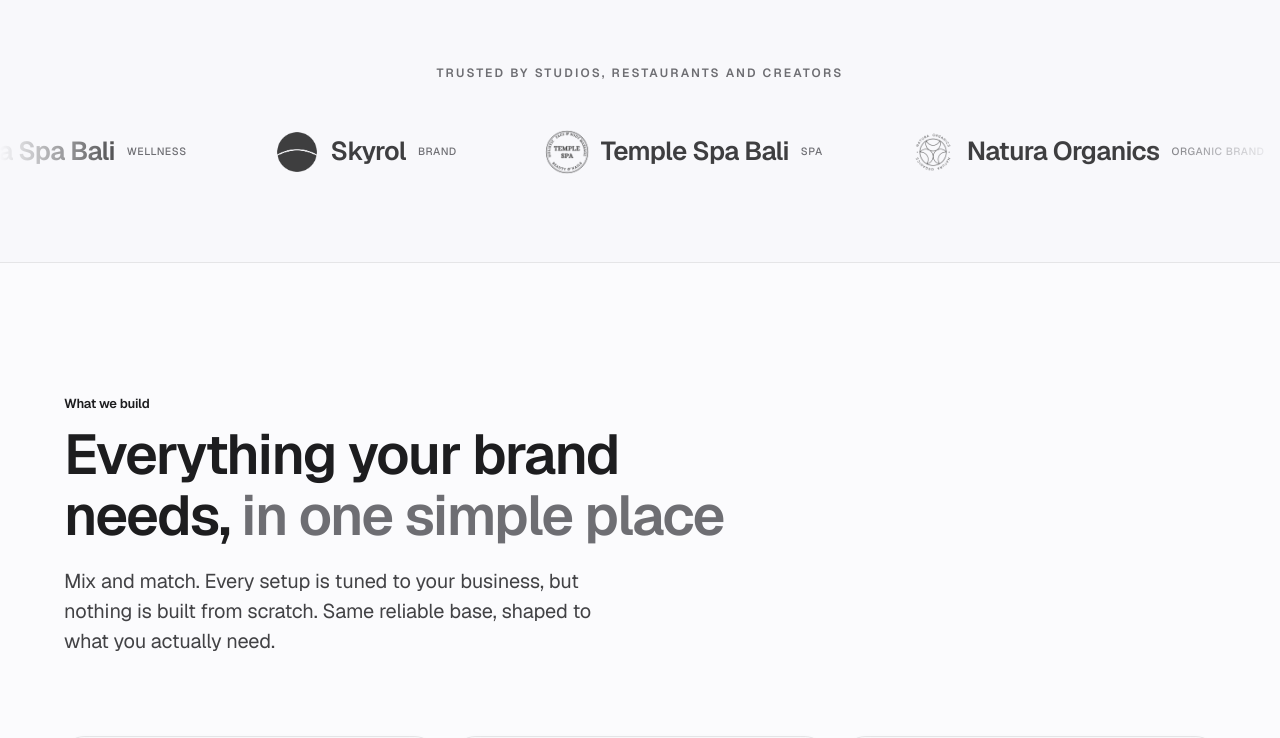
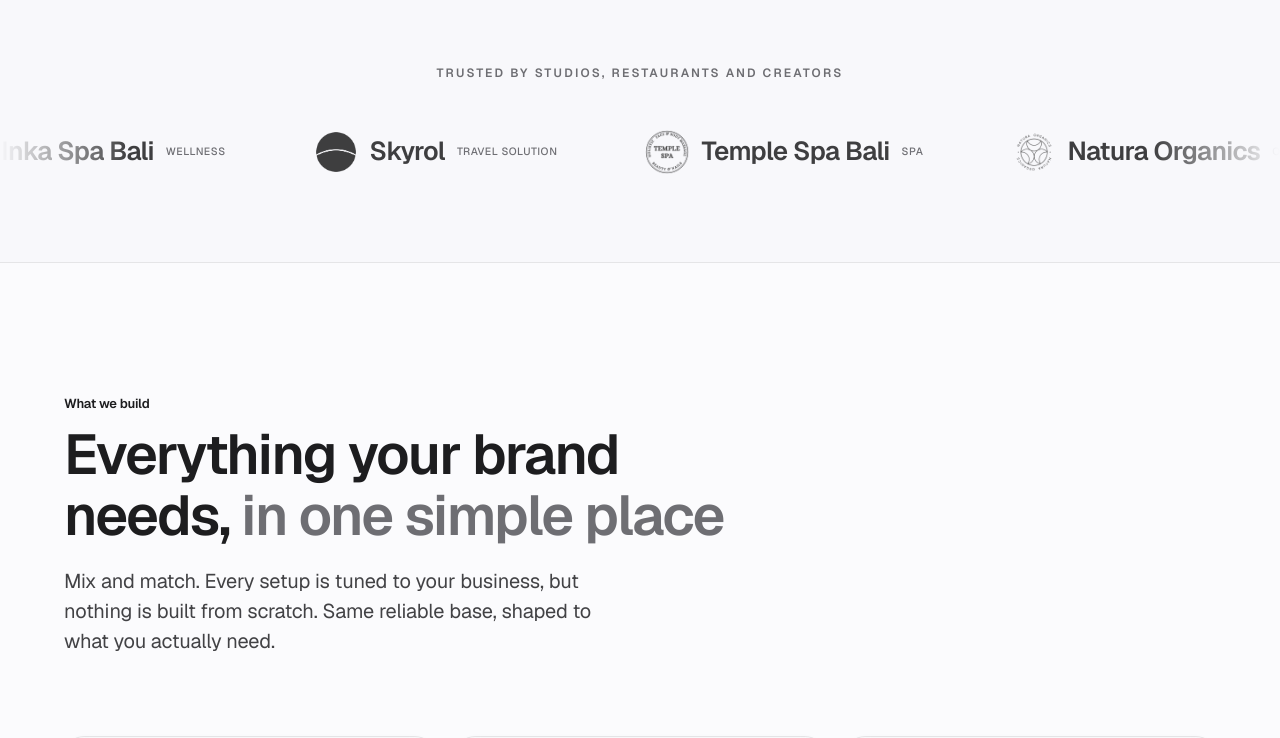
Before and after one commit to JulienRousset/customify, a React (Vite) app: page / in a window 1280 px wide. Shown: the part 840-1578 px from the top of the page. Built offline with nearby package versions, Linux system fonts and the light colour scheme; no server answers.

Commit message:
smallfixdesign

```diff
--- a/src/components/Marquee.tsx
+++ b/src/components/Marquee.tsx
@@ -2,17 +2,16 @@ import { motion } from 'framer-motion'
 import { InfiniteSlider } from '@/components/ui/infinite-slider'
 import { staggerItem, staggerParent, viewportOnce } from './fx/motion'
 
-type Partner = { name: string; kind: string; logo?: string }
+type Partner = { name: string; kind: string; logo?: string; logoScale?: number }
 
 const partners: Partner[] = [
   { name: 'My Cocotte', kind: 'Restaurant', logo: '/partners/MYCOCOTTE.png' },
   { name: 'Inka Spa Bali', kind: 'Wellness', logo: '/partners/INKA.png' },
-  { name: 'Skyrol', kind: 'Brand', logo: '/partners/SKYROL.png' },
+  { name: 'Skyrol', kind: 'Travel solution', logo: '/partners/SKYROL.png' },
   { name: 'Temple Spa Bali', kind: 'Spa', logo: '/partners/TEMPLE.png' },
   { name: 'Natura Organics', kind: 'Organic brand', logo: '/partners/NATURA.png' },
   { name: "In'Sens Sourcing", kind: 'Sourcing', logo: '/partners/INSENS.png' },
-  { name: 'TYT', kind: 'Personal brand', logo: '/partners/TYT.png' },
-  { name: "Lil' Bites", kind: 'Food brand', logo: '/partners/LILBITES.png' }
+  { name: 'Dylan', kind: 'Personal brand', logo: '/partners/TYT.png', logoScale: 1.6 }
 ]
 
 export default function Marquee() {
@@ -49,6 +48,7 @@ export default function Marquee() {
                   alt=""
                   aria-hidden
                   loading="lazy"
+                  style={p.logoScale ? { transform: `scale(${p.logoScale})`, transformOrigin: 'center' } : undefined}
                   className="h-9 md:h-11 w-auto object-contain brightness-0 opacity-75 dark:invert dark:opacity-85 shrink-0"
                 />
               )}
--- a/src/i18n.ts
+++ b/src/i18n.ts
@@ -226,7 +226,7 @@ export const translations = {
           stack: ['Dashboard', 'Instagram', 'Till sync']
         },
         {
-          name: 'TYT',
+          name: 'Dylan',
           kind: 'Personal brand, worldwide',
           result: '10×',
           metric: 'More content',
@@ -254,7 +254,7 @@ export const translations = {
         },
         {
           name: 'Skyrol',
-          kind: 'Brand, remote',
+          kind: 'Travel solution, remote',
           result: '+48%',
           metric: 'Conversion lift',
           quote: 'We stopped losing leads in the gaps between tools.',
@@ -278,15 +278,6 @@ export const translations = {
           quote: 'The inbox no longer runs our day.',
           desc: 'Supplier triage, RFQ automation, deadline tracking. Inbox to pipeline in one click.',
           stack: ['Pipeline', 'Email', 'Docs']
-        },
-        {
-          name: "Lil' Bites",
-          kind: 'Food brand, launch 2026',
-          result: '0→1',
-          metric: 'From zero to live',
-          quote: 'We showed up with an idea. We left with a running business.',
-          desc: 'Brand, packaging, site, ads, order flow. Ready to ship on day one.',
-          stack: ['Brand', 'Shopify', 'Ads']
         }
       ]
     },
@@ -576,7 +567,7 @@ export const translations = {
           stack: ['Dashboard', 'Instagram', 'Caisse']
         },
         {
-          name: 'TYT',
+          name: 'Dylan',
           kind: 'Marque perso, international',
           result: '10×',
           metric: 'Plus de contenu',
@@ -604,7 +595,7 @@ export const translations = {
         },
         {
           name: 'Skyrol',
-          kind: 'Marque, à distance',
+          kind: 'Solution voyage, à distance',
           result: '+48 %',
           metric: 'Conversions',
           quote: 'On ne perd plus de pistes dans les trous entre les outils.',
@@ -628,15 +619,6 @@ export const translations = {
           quote: 'La boîte mail ne dirige plus la journée.',
           desc: 'Tri fournisseurs, RFQ automatisés, suivi des deadlines. Mail vers pipeline en un clic.',
           stack: ['Pipeline', 'Email', 'Docs']
-        },
-        {
-          name: "Lil' Bites",
-          kind: 'Marque food, lancement 2026',
-          result: '0→1',
-          metric: 'De zéro à lancée',
-          quote: 'On est arrivés avec une idée. On est repartis avec une boîte qui tourne.',
-          desc: 'Marque, packaging, site, pubs, prise de commande. Prêt à expédier au jour 1.',
-          stack: ['Marque', 'Shopify', 'Pubs']
         }
       ]
     },
```
Also changed, not shown: public/partners/LILBITES.png.
